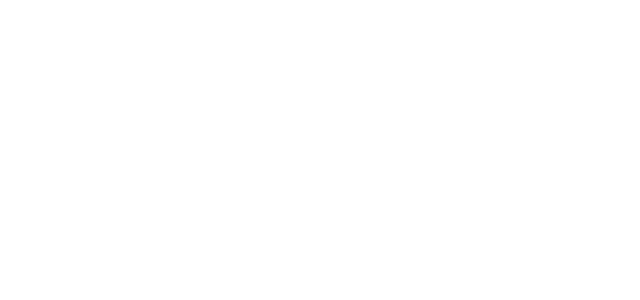
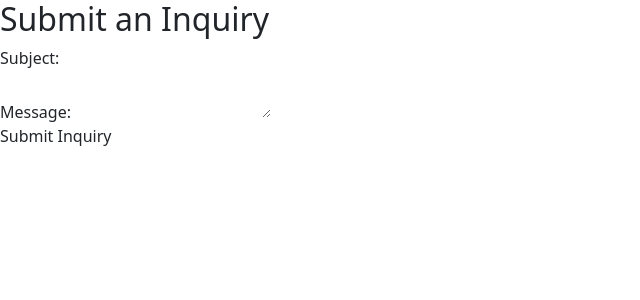
Before and after one commit to PeterSobkovitz/open-management-hotel, a React (Create React App) app in the folder motel-booking-frontend/: page /inquiry in a window 1280 px wide. Before the commit this address had no page. Shown: the top 300 px of the page, without its empty margins (0-640 px from the left). Built offline with nearby package versions, Linux system fonts and the light colour scheme.

Commit message:
added customservice and inquiry creation on the user side

```diff
--- a/motel-booking-frontend/src/App.js
+++ b/motel-booking-frontend/src/App.js
@@ -9,6 +9,8 @@ import RoomManagementBar from './compnents/roommgmt';
 import RoomDetail from './compnents/room_details';
 import ManageBookings from './compnents/bookings';
 import ReviewManagement from './compnents/reviewmgmt';
+import InquiryForm from './compnents/userInquiry';
+import ServiceRequestForm from './compnents/customrequest';
 import './App.css';
 import 'bootstrap/dist/css/bootstrap.min.css';
 import './index.css';
@@ -25,6 +27,8 @@ const App = () => {
             <Route path="/rooms/:id" element={<RoomDetail/>}></Route>
             <Route path="/booking_list" element={<ManageBookings/>}></Route>
             <Route path="/review" element={<ReviewManagement/>}></Route>
+            <Route path="inquiry"element={<InquiryForm/>}></Route>
+            <Route path="customer_request" element={<ServiceRequestForm/>}></Route>
             </Routes>
         </Router>
         </AuthProvider>
--- a/motel-booking-frontend/src/compnents/createreview.js
+++ b/motel-booking-frontend/src/compnents/createreview.js
@@ -3,7 +3,7 @@ import axios from 'axios';
 import { AuthContext } from './authContext'; // Assume this context provides the logged-in user's info
 
 function SubmitReview({ bookings }) { // Accept bookings as a prop
-  const { user } = useContext(AuthContext);
+
   const [selectedBookingId, setSelectedBookingId] = useState(bookings.length > 0 ? bookings[0]._id : ''); // Default to the first booking's ID
   const [rating, setRating] = useState(5);
   const [comment, setComment] = useState('');
--- /dev/null
+++ b/motel-booking-frontend/src/compnents/customrequest.js
@@ -0,0 +1,56 @@
+import React, { useState, useContext } from 'react';
+import axios from 'axios';
+import { AuthContext } from './authContext'; // Assuming this context provides access to the auth token
+
+function ServiceRequestForm() {
+  const { token } = useContext(AuthContext); // Use the token for authorization in the request
+  const [requestDetails, setRequestDetails] = useState('');
+  const [isLoading, setIsLoading] = useState(false);
+  const [error, setError] = useState('');
+  const [success, setSuccess] = useState('');
+
+  const handleSubmit = async (e) => {
+    e.preventDefault();
+    setIsLoading(true);
+    setError('');
+    setSuccess('');
+
+    try {
+      await axios.post('http://yourapi.com/service-requests',
+        { requestDetails },
+        {
+          headers: { Authorization: `Bearer ${token}` },
+        }
+      );
+      setSuccess('Service request submitted successfully.');
+      setRequestDetails(''); // Reset form
+    } catch (err) {
+      console.error('Error submitting service request:', err);
+      setError('Failed to submit service request. Please try again.');
+    } finally {
+      setIsLoading(false);
+    }
+  };
+
+  return (
+    <div>
+      <h2>Submit a Service Request</h2>
+      {error && <p style={{ color: 'red' }}>{error}</p>}
+      {success && <p style={{ color: 'green' }}>{success}</p>}
+      <form onSubmit={handleSubmit}>
+        <label htmlFor="requestDetails">Request Details:</label>
+        <textarea
+          id="requestDetails"
+          value={requestDetails}
+          onChange={(e) => setRequestDetails(e.target.value)}
+          required
+        />
+        <button type="submit" disabled={isLoading}>
+          {isLoading ? 'Submitting...' : 'Submit Request'}
+        </button>
+      </form>
+    </div>
+  );
+}
+
+export default ServiceRequestForm;
--- a/motel-booking-frontend/src/compnents/navbar.js
+++ b/motel-booking-frontend/src/compnents/navbar.js
@@ -22,6 +22,8 @@ function Navbar() {
             <ul className="flex items-center space-x-4">
               <li>Welcome Back</li>
               <li><Link to="/booking_list" className="text-blue-600 hover:text-blue-800">My Bookings</Link></li>
+              <li><Link to="/inquiry" className="text-blue-600 hover:text-blue-800" >Create an inquiry</Link></li>
+              <li><Link to="customer_request" className='text-blue-600 hover:text-blue-800'>Create a special request</Link></li>
               <li><Logout>Logout</Logout></li>
             </ul>
           ) : (
--- a/motel-booking-frontend/src/compnents/reviewmgmt.js
+++ b/motel-booking-frontend/src/compnents/reviewmgmt.js
@@ -15,6 +15,7 @@ function ReviewManagement() {
     const [showSubmitForm, setShowSubmitForm] = useState(false); // State to control the visibility of the SubmitReview form
     useEffect(() => {
         fetchReviewsAndBookings();
+        console.log(reviews);
     }, []);
 
     const fetchReviewsAndBookings = async () => {
@@ -25,6 +26,7 @@ function ReviewManagement() {
               headers: { 'Authorization': `Bearer ${token}` }
             });
             setReviews(response.data);
+            console.log(reviews);
             const bookingsResponse = await axios.get(`http://localhost:3001/bookings/user`, {
               headers: { 'Authorization': `Bearer ${token}` }
             });
@@ -77,7 +79,7 @@ function ReviewManagement() {
             {reviews.length > 0 ? (
                 reviews.map(review => (
                     <div key={review._id} className="review-card">
-                        <h3>{review.room.name}</h3>
+                        <h3>{review.booking.room}</h3>
                         <p>{review.comment}</p>
                         <div>
                             <button onClick={() => handleDelete(review._id)}>Delete</button>
--- /dev/null
+++ b/motel-booking-frontend/src/compnents/userInquiry.js
@@ -0,0 +1,75 @@
+import React, { useState, useContext } from 'react';
+import axios from 'axios';
+
+function InquiryForm() {
+
+  const [subject, setSubject] = useState('');
+  const [message, setMessage] = useState('');
+  const [isLoading, setIsLoading] = useState(false);
+  const [error, setError] = useState('');
+  const [successMessage, setSuccessMessage] = useState('');
+
+  const handleSubmit = async (e) => {
+    e.preventDefault();
+    setIsLoading(true);
+    setError('');
+    setSuccessMessage('');
+    const token = localStorage.getItem('token');
+    try {
+      await axios.post(
+        'http://localhost:3001/inquiries', // Your API endpoint
+        { subject, message}, // Assuming the backend needs user ID; remove if not
+        {
+          headers: {
+            'Authorization': `Bearer ${token}`, // Include the auth token in the request
+            'Content-Type': 'application/json'
+          }
+        }
+      );
+      setSuccessMessage('Inquiry submitted successfully!');
+      // Clear form fields
+      setSubject('');
+      setMessage('');
+    } catch (err) {
+      console.error('Error submitting inquiry:', err);
+      setError('Failed to submit inquiry. Please try again.');
+    } finally {
+      setIsLoading(false);
+    }
+  };
+
+
+  return (
+    <div>
+      <h2>Submit an Inquiry</h2>
+      {successMessage && <p>{successMessage}</p>}
+      {error && <p style={{ color: 'red' }}>{error}</p>}
+      <form onSubmit={handleSubmit}>
+        <div>
+          <label htmlFor="subject">Subject:</label>
+          <input
+            type="text"
+            id="subject"
+            value={subject}
+            onChange={(e) => setSubject(e.target.value)}
+            required
+          />
+        </div>
+        <div>
+          <label htmlFor="message">Message:</label>
+          <textarea
+            id="message"
+            value={message}
+            onChange={(e) => setMessage(e.target.value)}
+            required
+          />
+        </div>
+        <button type="submit" disabled={isLoading}>
+          {isLoading ? 'Submitting...' : 'Submit Inquiry'}
+        </button>
+      </form>
+    </div>
+  );
+}
+
+export default InquiryForm;
--- /dev/null
+++ b/motel-booking-frontend/src/compnents/userServiceRes.js
@@ -0,0 +1,75 @@
+import React, { useState, useContext } from 'react';
+import axios from 'axios';
+
+function RequestForm() {
+
+  const [subject, setSubject] = useState('');
+  const [message, setMessage] = useState('');
+  const [isLoading, setIsLoading] = useState(false);
+  const [error, setError] = useState('');
+  const [successMessage, setSuccessMessage] = useState('');
+
+  const handleSubmit = async (e) => {
+    e.preventDefault();
+    setIsLoading(true);
+    setError('');
+    setSuccessMessage('');
+    const token = localStorage.getItem('token');
+    try {
+      await axios.post(
+        'http://localhost:3001/inquiries', // Your API endpoint
+        { subject, message}, // Assuming the backend needs user ID; remove if not
+        {
+          headers: {
+            'Authorization': `Bearer ${token}`, // Include the auth token in the request
+            'Content-Type': 'application/json'
+          }
+        }
+      );
+      setSuccessMessage('Inquiry submitted successfully!');
+      // Clear form fields
+      setSubject('');
+      setMessage('');
+    } catch (err) {
+      console.error('Error submitting inquiry:', err);
+      setError('Failed to submit inquiry. Please try again.');
+    } finally {
+      setIsLoading(false);
+    }
+  };
+
+
+  return (
+    <div>
+      <h2>Submit an Inquiry</h2>
+      {successMessage && <p>{successMessage}</p>}
+      {error && <p style={{ color: 'red' }}>{error}</p>}
+      <form onSubmit={handleSubmit}>
+        <div>
+          <label htmlFor="subject">Subject:</label>
+          <input
+            type="text"
+            id="subject"
+            value={subject}
+            onChange={(e) => setSubject(e.target.value)}
+            required
+          />
+        </div>
+        <div>
+          <label htmlFor="message">Message:</label>
+          <textarea
+            id="message"
+            value={message}
+            onChange={(e) => setMessage(e.target.value)}
+            required
+          />
+        </div>
+        <button type="submit" disabled={isLoading}>
+          {isLoading ? 'Submitting...' : 'Submit Inquiry'}
+        </button>
+      </form>
+    </div>
+  );
+}
+
+export default InquiryForm;
```
Also changed, not shown: 1 other file (tests, documents, lock files or other folders).
